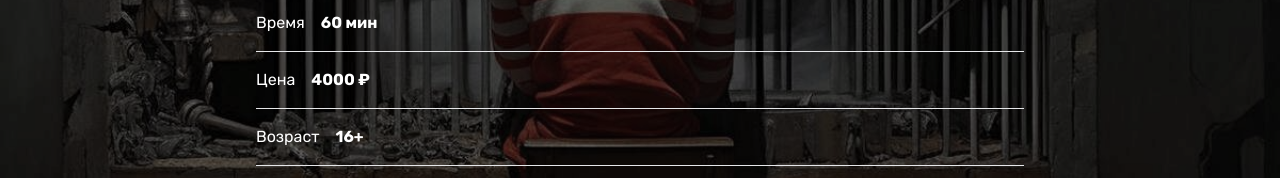
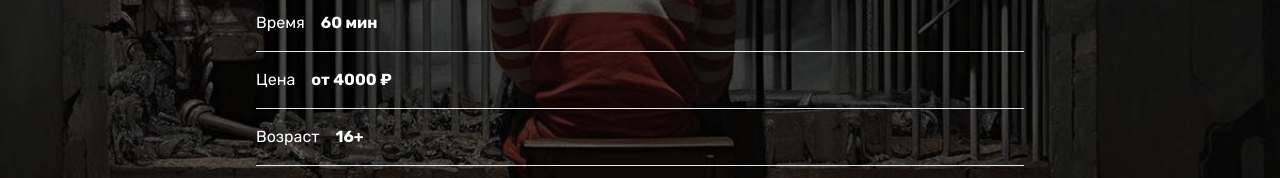
Before and after one commit to helgasurojakova/horror-quest, a Next.js app: page /quest/collector in a window 1280 px wide. Shown: the part 386-564 px from the top of the page. Built offline with nearby package versions, Linux system fonts and the light colour scheme.

Commit message:
fix(quest page): price field

```diff
--- a/src/app/quest/[slug]/page.tsx
+++ b/src/app/quest/[slug]/page.tsx
@@ -27,7 +27,7 @@ export default function Quest({ params }: { params: { slug: string } }) {
               Время<strong className="pl-4">{quest?.time} мин</strong>
             </span>
             <span className="border-b pb-4 border-inherit">
-              Цена<strong className="pl-4">{quest?.price} ₽</strong>
+              Цена<strong className="pl-4">от {quest?.price} ₽</strong>
             </span>
             <span className="border-b pb-4 border-inherit">
               Возраст<strong className="pl-4">{quest?.ageLimit}+</strong>
```
